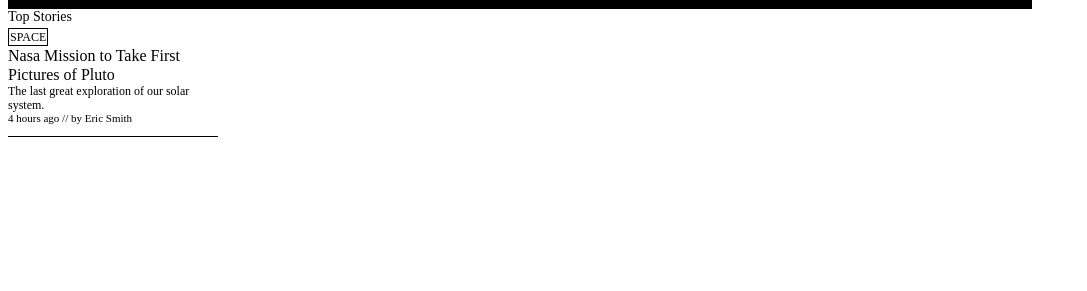
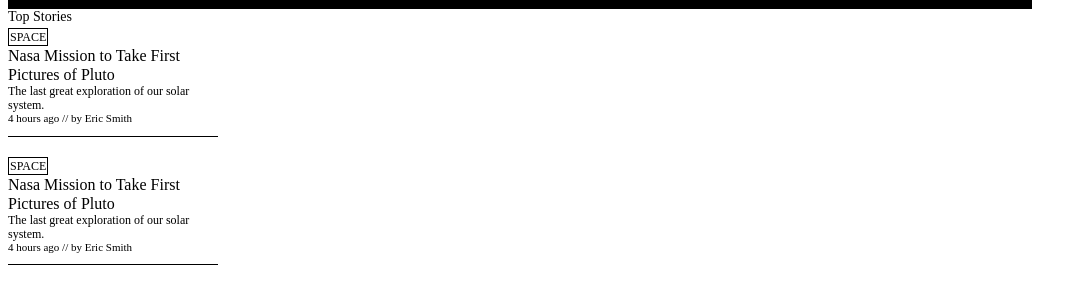
Before and after one commit to mgthurman/wired_redesign, a plain HTML site: page index.html in a window 1280 px wide. Shown: the part 141-432 px from the top of the page, without its empty margins (0-1087 px from the left). Drawn offline with Linux system fonts and the light colour scheme.

Commit message:
Added 2nd Story Unit

```diff
--- a/index.html
+++ b/index.html
@@ -30,6 +30,13 @@
 						<div class="story-subheader">The last great exploration of our solar system.</div>
 							<div class="date-byline">4 hours ago // by Eric Smith</div>
 								<div class="border-divider"></div>
+		<div class="category">SPACE</div>
+			<div class="category-frame"></div>
+				<div class="story">
+					<div class="story-header">Nasa Mission to Take First Pictures of Pluto</div>
+						<div class="story-subheader">The last great exploration of our solar system.</div>
+							<div class="date-byline">4 hours ago // by Eric Smith</div>
+								<div class="border-divider"></div>
 	</div>
 </div>
 
```
